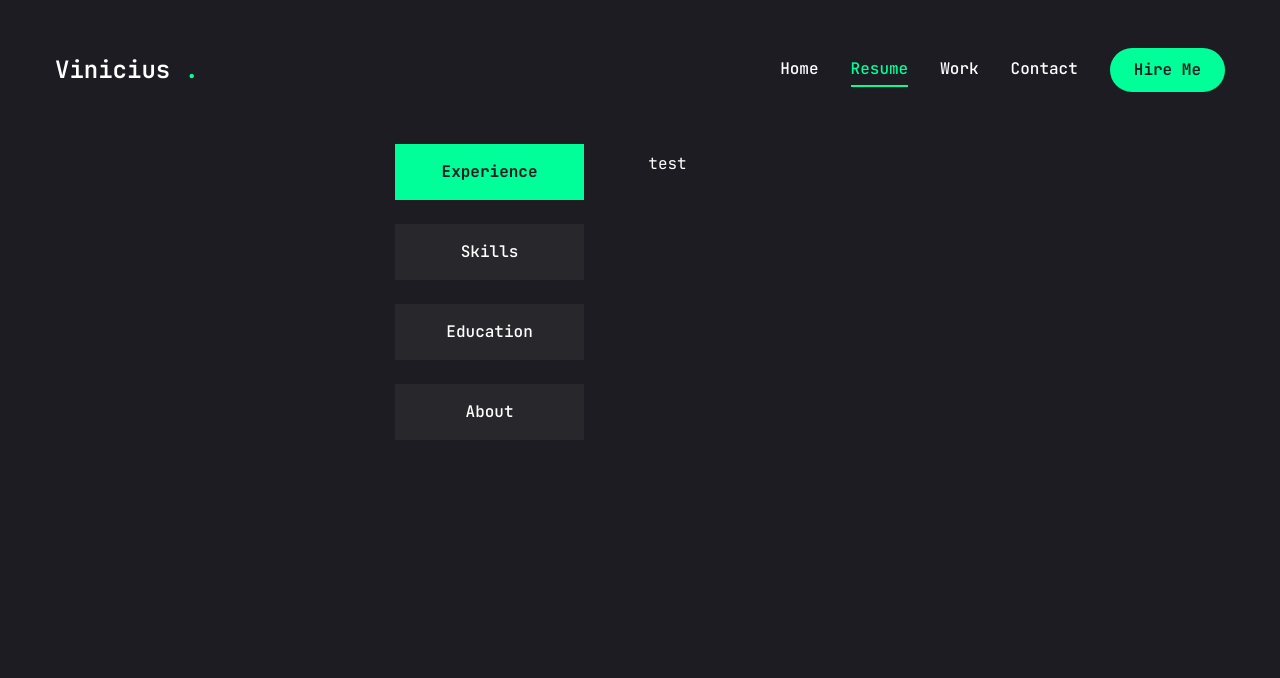
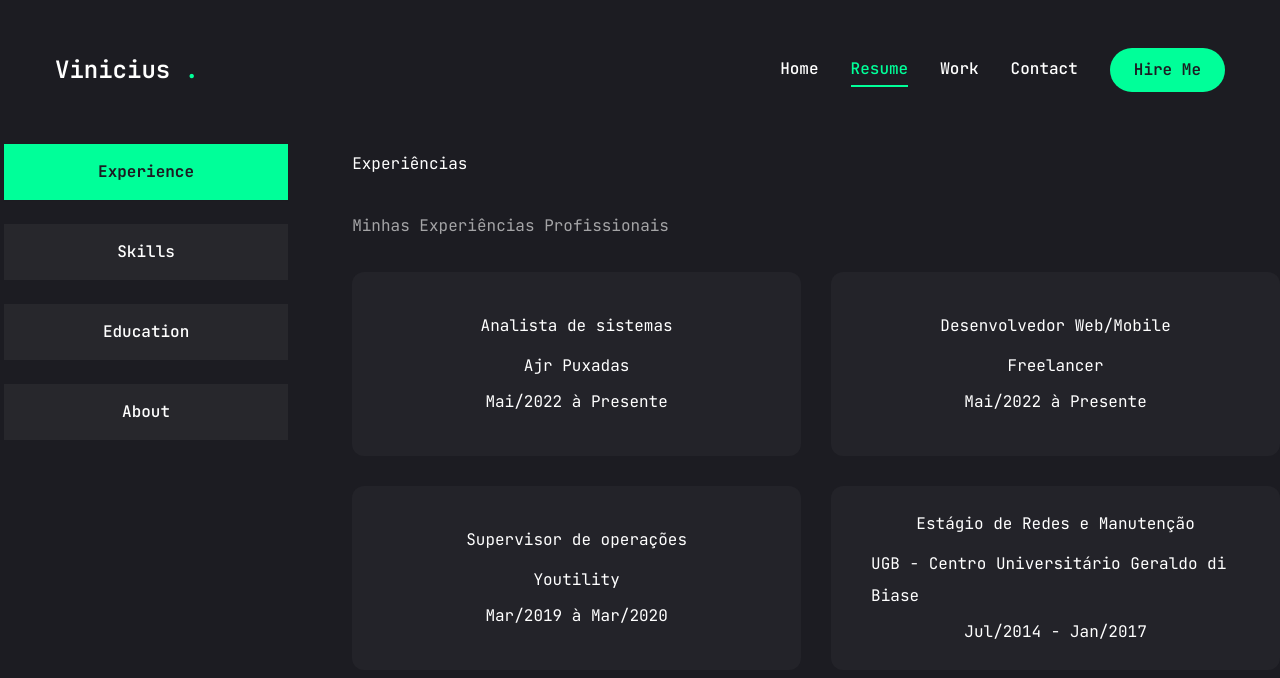
Before and after one commit to francovinicius/vinicius_duarte, a Next.js app: page /resume in a window 1280 px wide. Shown: the top 678 px of the page. Built offline with nearby package versions, Linux system fonts and the light colour scheme.

Commit message:
Updade: -Experience

```diff
--- a/app/resume/page.jsx
+++ b/app/resume/page.jsx
@@ -34,30 +34,30 @@ const about = {
 const experience = {
   icon: '/assets/resume/badge.svg',
   title: 'Experiências',
-  description: 'resrterwe qewdw eddu dgsadgsadgsadgasdgasd jas saj hsakjdhasjkd hsadh kjhd ',
+  description: 'Minhas Experiências Profissionais',
   items: [
     {
-      company: "tech tech",
-      position: 'dev',
-      duaration: '2022 - Present'
+      company: "Ajr Puxadas",
+      position: 'Analista de sistemas',
+      duaration: 'Mai/2022 à Presente'
 
     },
     {
-      company: "tech tech 2",
-      position: 'dev',
-      duaration: '2022 - Present'
+      company: "Freelancer",
+      position: 'Desenvolvedor Web/Mobile',
+      duaration: 'Mai/2022 à Presente'
 
     },
     {
-      company: "tech tech 3",
-      position: 'dev',
-      duaration: '2022 - Present'
+      company: "Youtility",
+      position: 'Supervisor de operações',
+      duaration: 'Mar/2019 à Mar/2020'
 
     },
     {
-      company: "tech tech 4",
-      position: 'dev',
-      duaration: '2022 - Present'
+      company: "UGB - Centro Universitário Geraldo di Biase",
+      position: 'Estágio de Redes e Manutenção',
+      duaration: 'Jul/2014 - Jan/2017'
 
     },
   ]
@@ -66,7 +66,7 @@ const experience = {
 const education = {
   icon: 'assets/resume/cap.svg',
   title: 'Formação',
-  description: 'resrterwe qewdw eddu dgsadgsadgsadgasdgasd jas saj hsakjdhasjkd hsadh kjhd ',
+  description: 'Minhas Experiências Profissionais',
   items: [
     {
       instituition: "Centro Universitário Geraldo di Biase",
@@ -138,7 +138,33 @@ const Resume = () => {
 
           <div className='min-h-[70vh] w-full'>
             <TabsContent value='experience' className='w-full'>
-              test
+              <div className='flex flex-col gap-[30px] text-center xl:text-left'>
+                <h3>{experience.title}</h3>
+                <p className="max-w-[600px] text-white/60 mx-auto xl:mx-0">
+                  {experience.description}
+                </p>
+                <ScrollArea className='h-[400px]'>
+                  <ul className='grid grid-cols-1 lg:grid-cols-2 gap-[30px]'>
+                    {experience.items.map((item, index) => {
+                      return <li key={index} className='bg-[#232329] h-[184px] py-6 px-10 rounded-xl flex flex-col justify-center items-center lg:items-center lg:items-start gap-1'>
+                        <h3>{item.position}</h3>
+                        <span></span>
+                        <p>{item.company}</p>
+                        <span>{item.duaration}</span>
+                      </li>
+                    })}
+                  </ul>
+                </ScrollArea>
+              </div>
+            </TabsContent>
+            <TabsContent value='skills' className='w-full'>
+              y
+            </TabsContent>
+            <TabsContent value='education' className='w-full'>
+              aboutt
+            </TabsContent>
+            <TabsContent value='about' className='w-full'>
+              about
             </TabsContent>
           </div>
         </Tabs>
```
